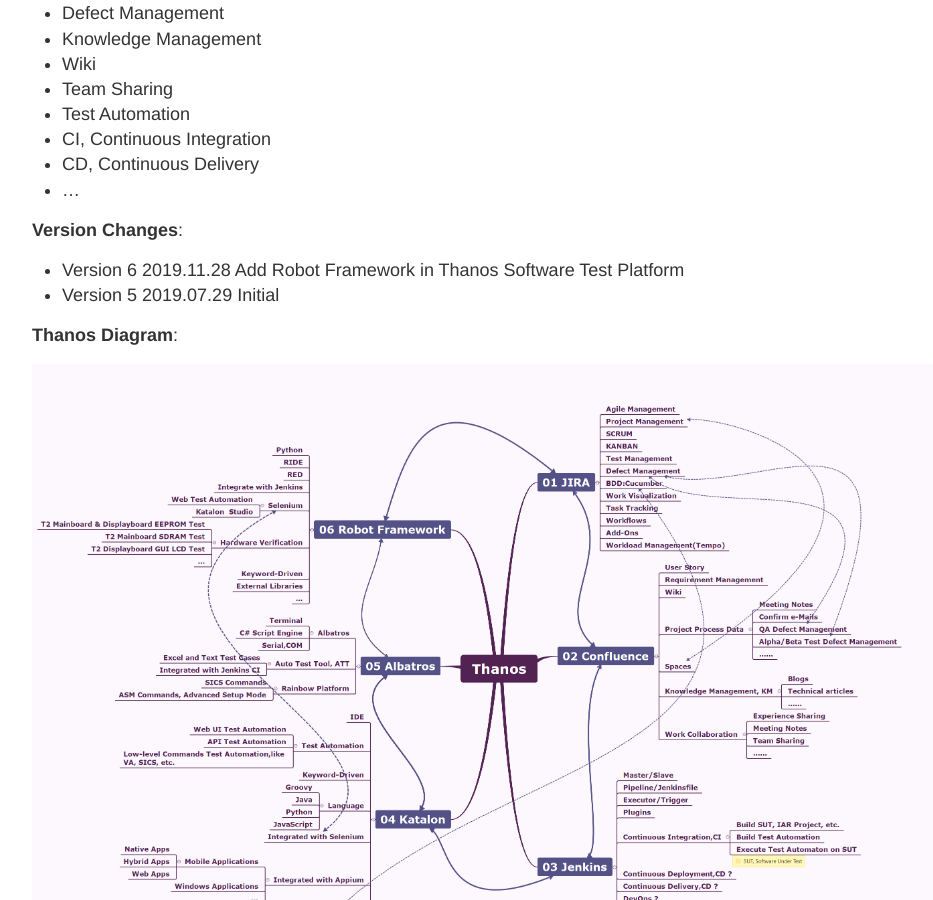
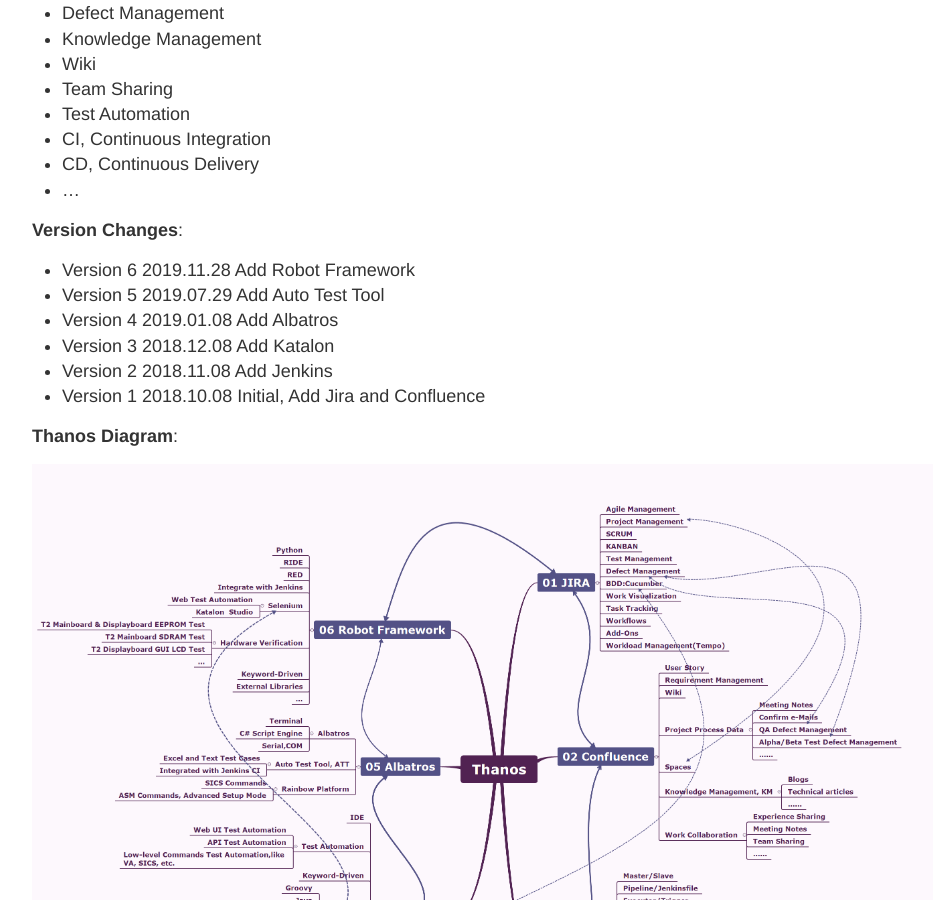
Before and after one commit to mujiatong/mujiatong.github.io, a Jekyll site: the page built from _posts/2019-7-29-Thanos-Software-Test-Platform.md, in a window 1280 px wide and 900 px high, scrolled down 447 px. Shown: the whole window, without its empty margins (138-1071 px from the left). Built offline with Jekyll 4.4.1, drawn with Linux system fonts in a browser that asks for light colours.

Commit message:
Refresh Thanos software platform post

```diff
--- a/_posts/2019-7-29-Thanos-Software-Test-Platform.md
+++ b/_posts/2019-7-29-Thanos-Software-Test-Platform.md
@@ -21,8 +21,12 @@ Designed and implemented the **Thanos** software development management platform
 
 **Version Changes**:
 
-* Version 6 2019.11.28 Add Robot Framework in Thanos Software Test Platform
-* Version 5 2019.07.29 Initial
+* Version 6 2019.11.28 Add Robot Framework
+* Version 5 2019.07.29 Add Auto Test Tool
+* Version 4 2019.01.08 Add Albatros
+* Version 3 2018.12.08 Add Katalon
+* Version 2 2018.11.08 Add Jenkins
+* Version 1 2018.10.08 Initial, Add Jira and Confluence
 
 **Thanos Diagram**:
 
```
